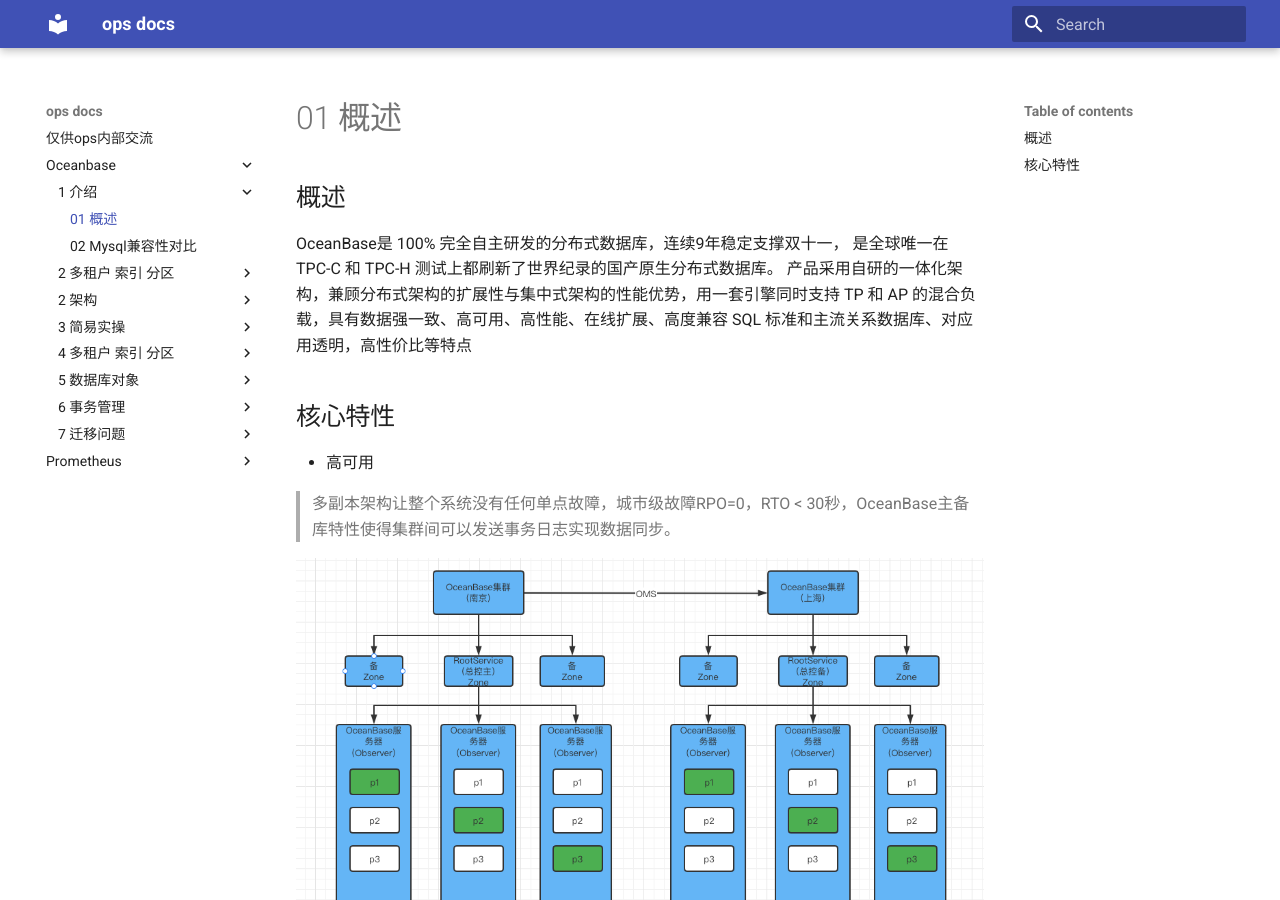
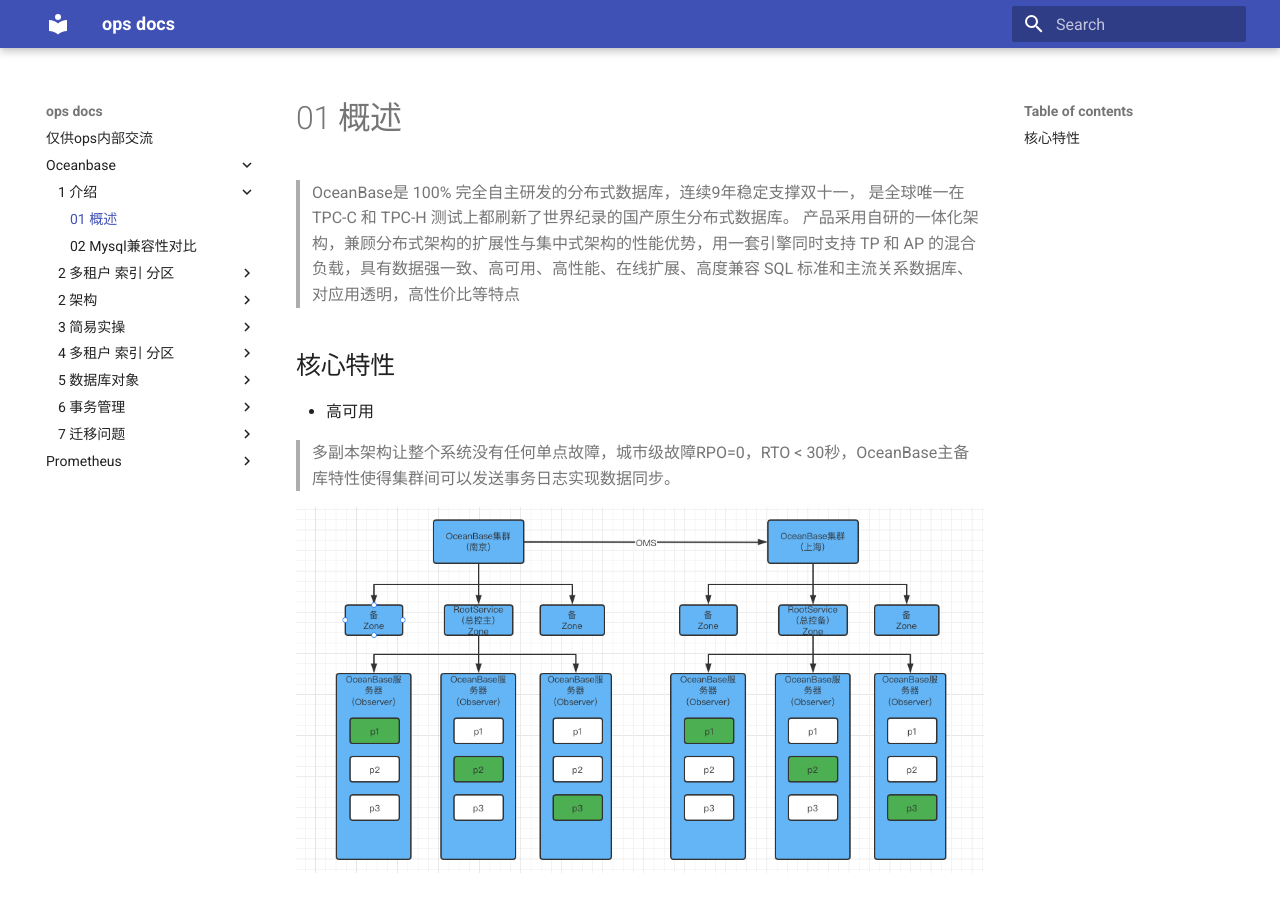
Before and after one commit to rocky-raccoon33/ops-doc, an MkDocs documentation site: the page built from docs/oceanbase/1 介绍/01 概述.md, in a window 1280 px wide and 900 px high. Built offline with MkDocs 1.6.1 and Material for MkDocs 9.7.7, drawn with Linux system fonts in a browser that asks for light colours.

Commit message:
mod：文案

```diff
--- a/docs/oceanbase/1 介绍/01 概述.md
+++ b/docs/oceanbase/1 介绍/01 概述.md
@@ -1,5 +1,4 @@
-## 概述
-OceanBase是 100% 完全自主研发的分布式数据库，连续9年稳定支撑双十一， 是全球唯一在 TPC-C 和 TPC-H 测试上都刷新了世界纪录的国产原生分布式数据库。
+> OceanBase是 100% 完全自主研发的分布式数据库，连续9年稳定支撑双十一， 是全球唯一在 TPC-C 和 TPC-H 测试上都刷新了世界纪录的国产原生分布式数据库。
 产品采用自研的一体化架构，兼顾分布式架构的扩展性与集中式架构的性能优势，用一套引擎同时支持 TP 和 AP 的混合负载，具有数据强一致、高可用、高性能、在线扩展、高度兼容 SQL 标准和主流关系数据库、对应用透明，高性价比等特点
 
 ## 核心特性
```
